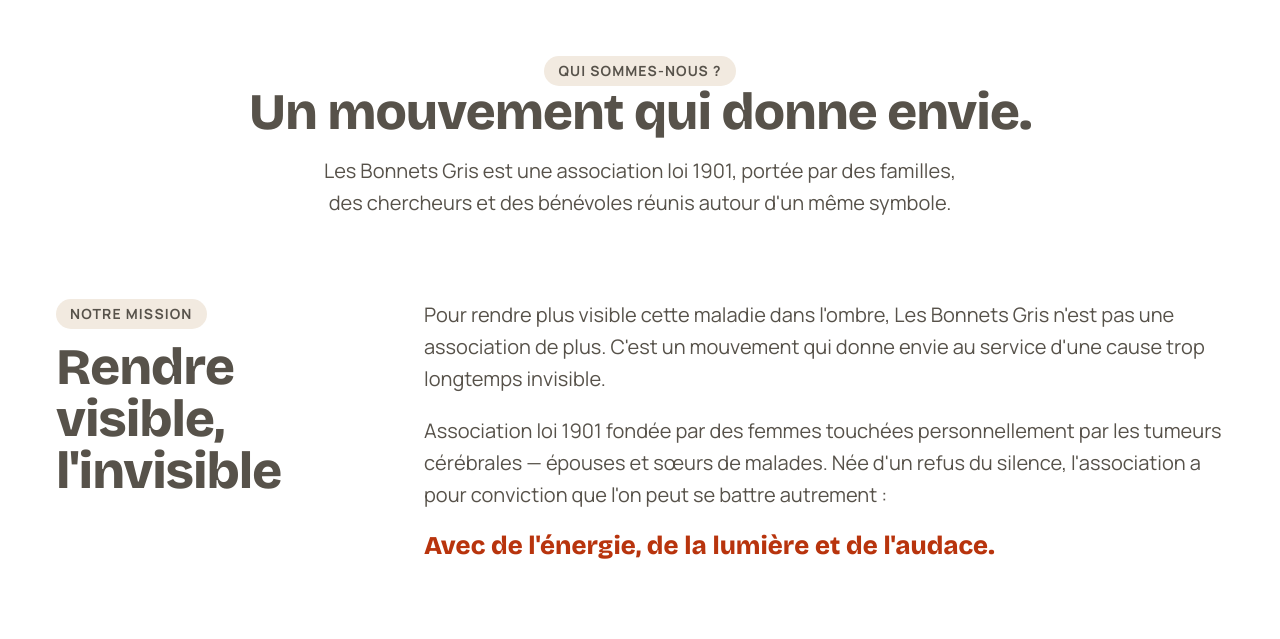
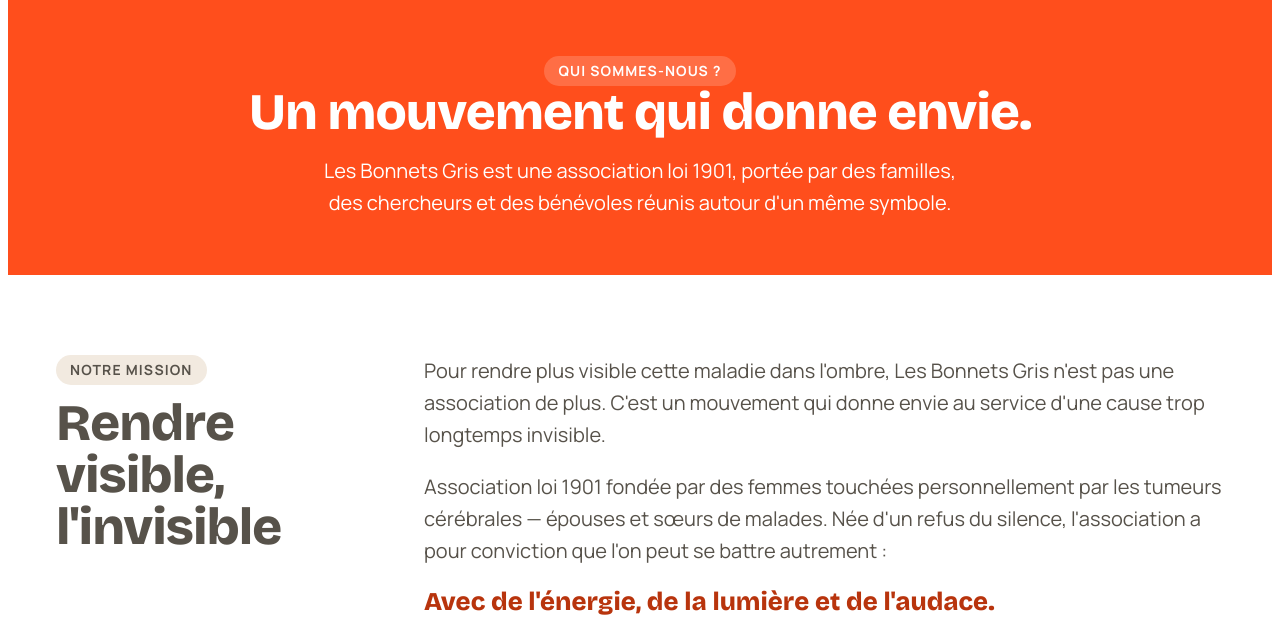
Before and after one commit to Gintho/Lesbonnetsgris, a WordPress theme: template page-templates/qui-sommes-nous.php in a window 1280 px wide. Shown: the part 89-728 px from the top of the page. Run offline with PHP 8.4 and a stand-in for WordPress, Linux system fonts and the light colour scheme; the site name, menu and one post (Sample post) are stand-ins, and other content is empty.

Commit message:
Add orange pop background behind the Qui sommes-nous hero
New .ds-page-title--pop-orange modifier, scoped to this page only
(the base .ds-page-title class is shared with three other pages).
Switches the eyebrow badge and intro paragraph to white/translucent
so they read against the saturated background, reusing the existing
on-dark-hero badge variant.

```diff
--- a/assets/css/components.css
+++ b/assets/css/components.css
@@ -1430,6 +1430,14 @@
 	color: var(--text-secondary);
 	line-height: var(--leading-relaxed);
 }
+.ds-page-title--pop-orange {
+	background: var(--orange-pop);
+	color: var(--white);
+	padding-bottom: 56px;
+}
+.ds-page-title--pop-orange .ds-page-title__intro {
+	color: var(--white);
+}
 
 /* ---- Simple centered closing block (e.g. Rejoignez-nous "why us") ---- */
 .ds-closing-block {
--- a/page-templates/qui-sommes-nous.php
+++ b/page-templates/qui-sommes-nous.php
@@ -10,8 +10,8 @@ if ( ! defined( 'ABSPATH' ) ) {
 get_header();
 ?>
 
-<div class="ds-page-title">
-	<span class="ds-badge ds-badge--neutral"><?php esc_html_e( 'Qui sommes-nous ?', 'bonnets-gris' ); ?></span>
+<div class="ds-page-title ds-page-title--pop-orange">
+	<span class="ds-badge ds-badge--on-dark-hero"><?php esc_html_e( 'Qui sommes-nous ?', 'bonnets-gris' ); ?></span>
 	<h1 class="ds-h1"><?php esc_html_e( 'Un mouvement qui donne envie.', 'bonnets-gris' ); ?></h1>
 	<p class="ds-page-title__intro">
 		<?php esc_html_e( 'Les Bonnets Gris est une association loi 1901, portée par des familles, des chercheurs et des bénévoles réunis autour d\'un même symbole.', 'bonnets-gris' ); ?>
```
